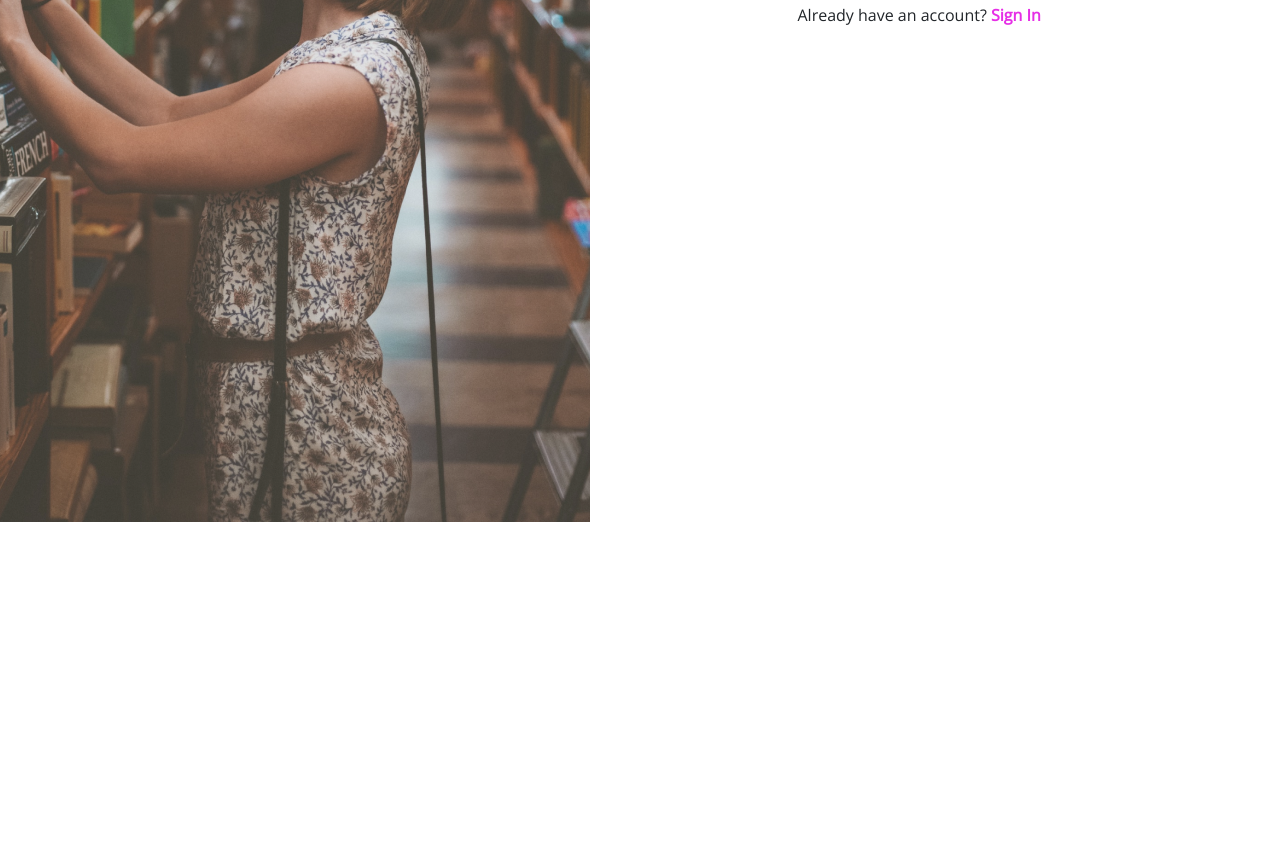
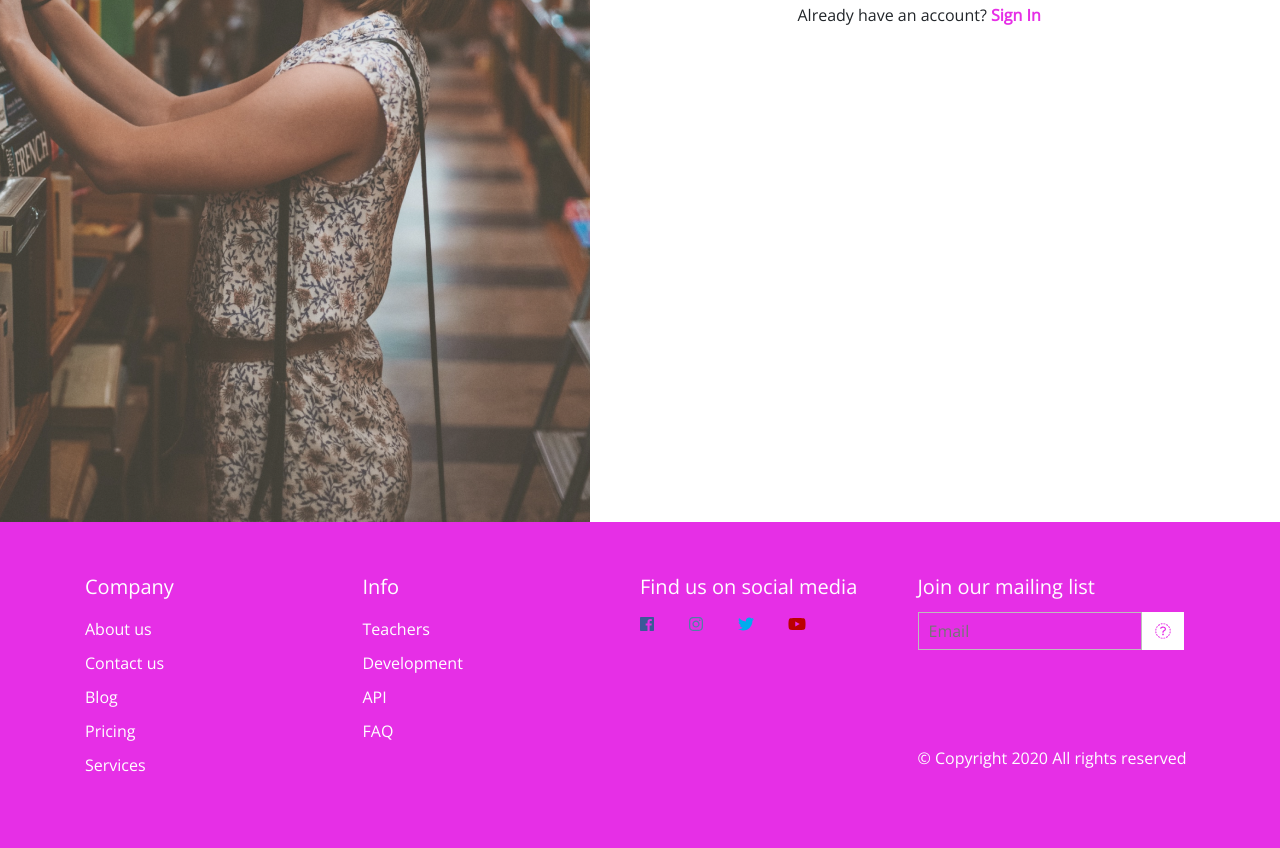
Before and after one commit to GeeAkpan/TeamFuryOnlineSchool, a plain HTML site: page signup.html in a window 1280 px wide. Shown: the part 652-1500 px from the top of the page. Before the commit the page ends 1174 px from the top, so only its background shows below. Drawn offline with nearby package versions, Linux system fonts and the light colour scheme.

Commit message:
footer added

```diff
--- a/login.css
+++ b/login.css
@@ -186,7 +186,79 @@
     border: 2px solid rgba(255, 255, 255, 0.74);
     color: rgba(255, 255, 255, 0.5);
 }
+/* Style for the website footer */
+footer{
+    background-color: #E62FE6;
+    color: white;
+    padding:50px 0;
+}
+footer .footer{
+    display: grid;
+    grid-template-columns: repeat(4,1fr);
+}
+footer .fh{
+font-size: 20px;
+padding-bottom: 10px;
+}
+footer .flex{
+    display: flex;
+   justify-content: space-between;
+   width: 60%;
+}
+footer .flex li{
+    padding:0 20px ;
+}
+footer ul li{
+    list-style: none;
+    padding: 5px 0;
+}
+footer .m-b li{
+    margin-left:-40px;
+}
+footer ul li a{
+    color: white;
+}
+footer  .newsletters{
+    display: flex;
+}
+footer  .newsletters input{
+    background-color:transparent;
+    border: 1px solid rgb(189, 188, 188);
+    padding:0 10px ;
+}
+.social a{
+    font-size: 4.5em;
+    padding: 3rem;
+}
+.fa-facebook{
+    color: #3b5998;
+}
+.fa-twitter{
+    color: #00aced;
+}
+.fa-google-plus-g {
+    color: #dd4b39;
+}
+.fa-instagram{
+    color: #517fa4;
 
+}
+.fa-youtube{
+    color: #bb0000;
+}
+
+.fa-facebook:hover,
+.fa-twitter:hover,
+.fa-google-plus-g:hover,
+.fa-instagram:hover,
+.fa-youtube:hover{
+    color: #d5d5d5;
+}
+footer  .newsletters .btn{
+color: #E62FE6;
+background-color: #fff;
+border-radius: 0;
+}
 @media screen and (max-width: 600px){
     header{
         display: none !important;
--- a/signup.html
+++ b/signup.html
@@ -2,7 +2,6 @@
 <html lang="en">
   <head>
     <title>ZOSU</title>
-    <!-- Title Icon -->
 
     <!-- Required meta tags -->
     <meta charset="utf-8">
@@ -62,8 +61,10 @@
           </div>
         </nav>
       </div>
+      <!-- Nav Bar Ends -->
     </header>
 
+    <!-- Desktop View -->
     <div class="container-fluid d-md-none d-lg-block p-0" id="sign-up">
         <div class="row">
             <div class="col-6">
@@ -90,6 +91,7 @@
             </div>
         </div>
     </div>
+    <!-- End of Desktop View -->
 
     <!-- Mobile View -->
     <div class="d-flex justify-content-center align-items-center login-container d-md-none d-lg-none" id="signup-mobile">
@@ -124,6 +126,66 @@
             <p class="mt-3 font-weight-normal text-white">Already have an account? <a href="signup.html"><strong>Sign In</strong></a></p>
         </form>
     </div>
+    <!-- End of Mobile View -->
+
+          <!-- The Footer -->
+          <footer class="d-xs-none d-sm-none d-md-block d-lg-block">
+            <div class="container footer">
+                <!-- Easy Navigation Links -->
+                <div class="link-list">
+                <div class="fh">
+                    Company
+                </div>
+                <ul class="m-b">
+                    <li><a href="">About us</a></li>
+                    <li><a href="">Contact us</a></li>
+                    <li><a href="">Blog</a></li>
+                    <li><a href="">Pricing</a></li>
+                    <li><a href="">Services</a></li>
+                </ul>
+            </div>
+            <!-- More Info Links -->
+            <div class="link-list">
+                <div class="fh">
+                    Info
+                </div>
+                <ul  class="m-b">
+                    <li><a href="">Teachers</a></li>
+                    <li><a href="">Development</a></li>
+                    <li><a href="">API</a></li>
+                    <li><a href="">FAQ</a></li>
+                </ul>
+            </div>
+            <!-- Social Media Links -->
+            <div>
+                <div class="fh">
+                    Find us on social media
+                </div>
+               <div class="flex">
+                   <div><a href=""><i class="fab fa-facebook"></i></a></div>
+                    <div><a href=""><i class="fab fa-instagram"></i></a></div>
+                    <div><a href=""><i class="fab fa-twitter"></i></a></div>
+                    <div><a href=""><i class="fab fa-youtube"></i></a></div>
+            </div>
+
+            </div>
+            <!-- Newsletter -->
+            <div>
+                <div class="fh">
+                    Join our mailing list
+                </div>
+                <form class="newsletters">
+                    <input type="email" placeholder="Email">
+                    <button type="submit" class="btn"><i class="fas fa-paper-plane">SE</i></button>
+                </form>
+                <div class="mt-5 pt-5">
+                    &copy; Copyright 2020 All rights reserved
+                </div>
+            </div>
+            </div>
+
+        </footer>
+
 
     <!-- jQuery first, then Popper.js, then Bootstrap JS -->
     <script src="https://code.jquery.com/jquery-3.3.1.slim.min.js" integrity="sha384-q8i/X+965DzO0rT7abK41JStQIAqVgRVzpbzo5smXKp4YfRvH+8abtTE1Pi6jizo" crossorigin="anonymous"></script>
```
Also changed, not shown: login.html (+60 -1 lines), 1 other file.
